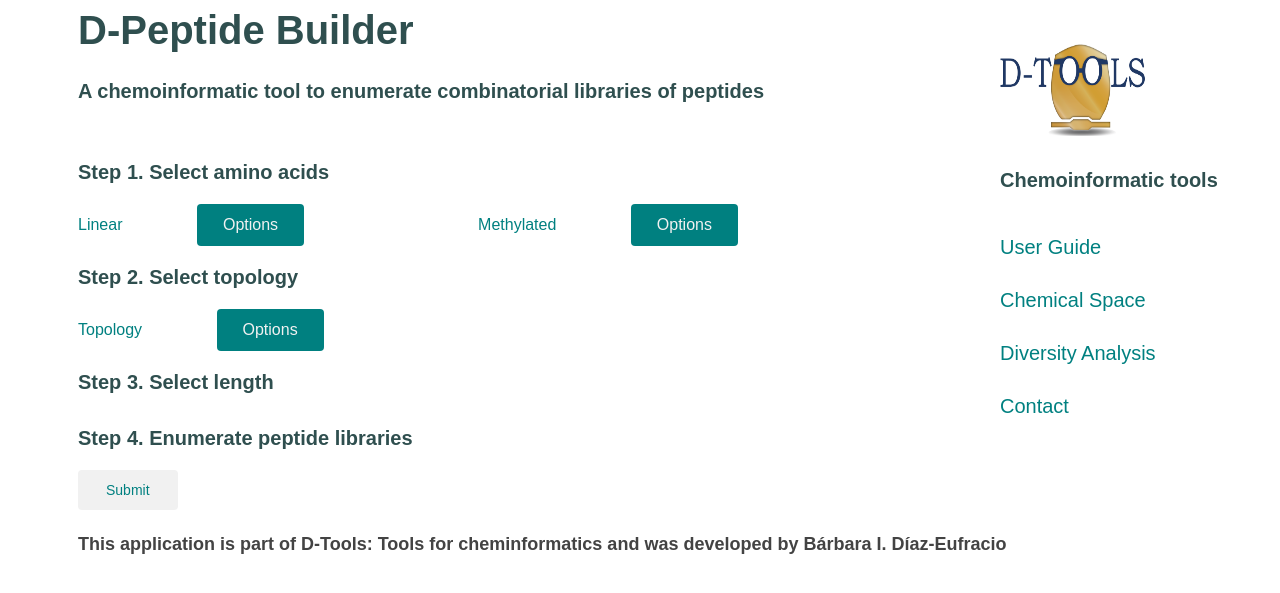
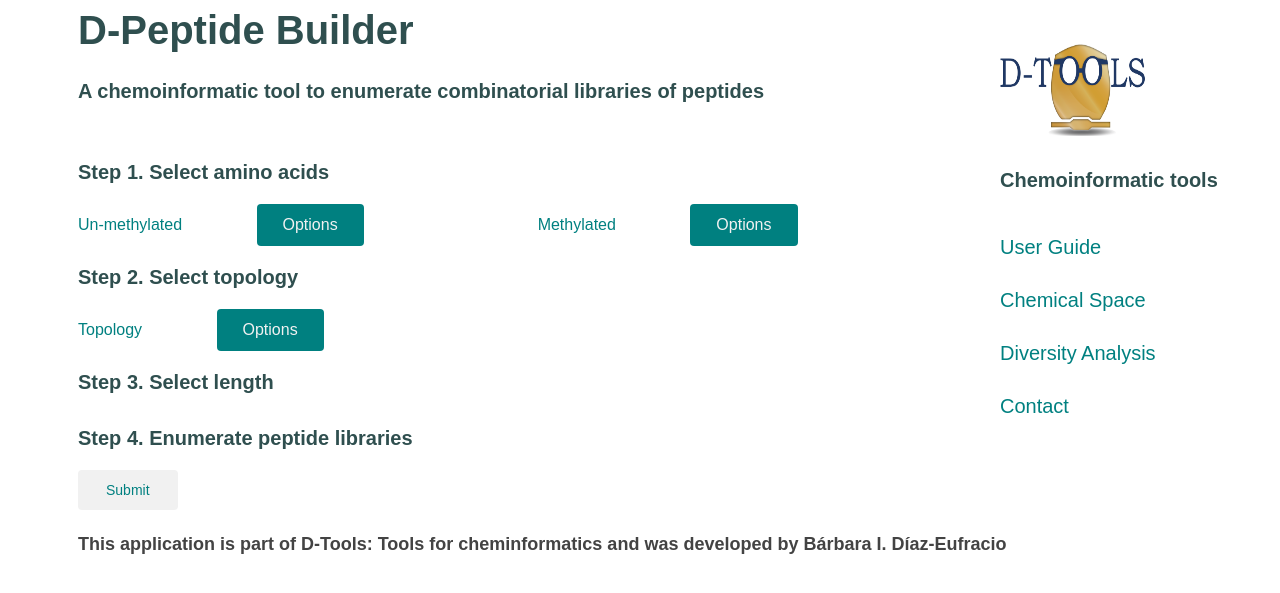
Before and after one commit to BarbaraDiazE/DPeptideBuider, a Django app: page / in a window 1280 px wide. Shown: the top 593 px of the page. Run offline with Django 3.2, Linux system fonts and the light colour scheme; parts of the project's set-up code (start-up, migrations or seed data) failed here and were passed over.

Commit message:
change Linear for Un-methylated at web/src/templates/form_page.html

```diff
--- a/web/src/templates/form_page.html
+++ b/web/src/templates/form_page.html
@@ -84,7 +84,7 @@
     <h3>Step 1. Select amino acids</h3>
     <div class="dropdown">
       <!--Linear Smiles-->
-      <label>Linear</label>
+      <label>Un-methylated</label>
       <button onclick="myFunction()" class="dropbtn">Options</button>
       <div class="dropdown-content">
         {{ form.linear}}
```
